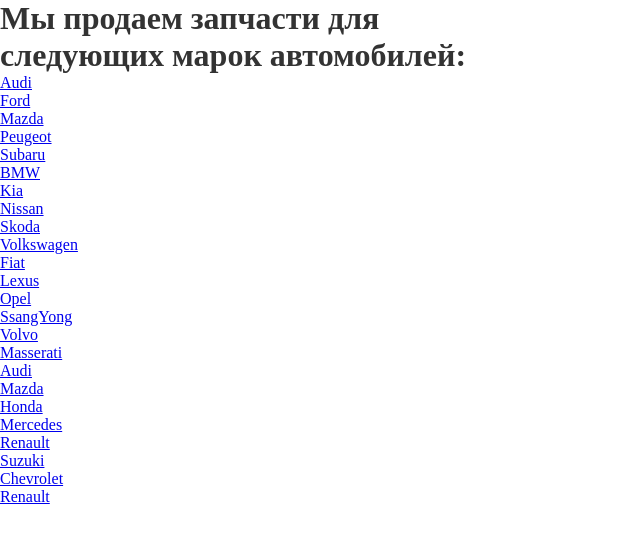
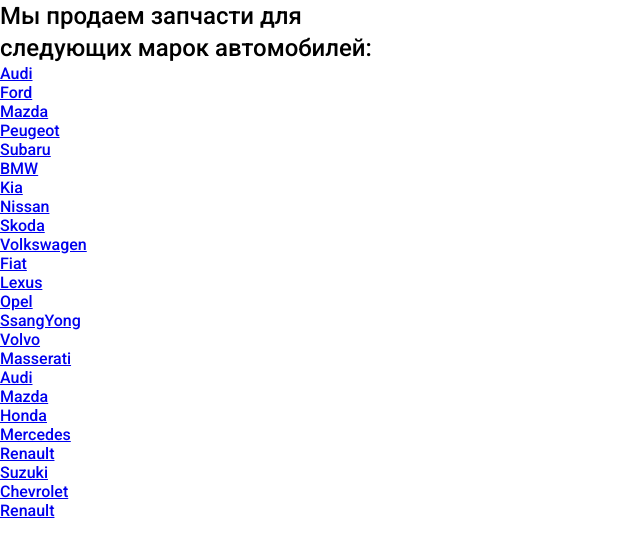
Before and after one commit to devshum/DOKUA-test, a website: page pug/index.pug in a window 1280 px wide. Shown: the whole page, without its empty margins (0-640 px from the left). Drawn offline with nearby package versions, Linux system fonts and the light colour scheme; files that its build step writes are made by us from their sources.

Commit message:
set a default font-size | styled h1 component

```diff
--- a/pug/index.pug
+++ b/pug/index.pug
@@ -4,6 +4,7 @@
         meta(charset="UTF-8")
         meta(name="viewport", content="width=device-width, initial-scale=1.0")
         link(rel="stylesheet", href="/css/main.css")
+        link(href="https://fonts.googleapis.com/css2?family=Roboto:wght@300;500&display=swap" rel="stylesheet")
         title DOKUA TEST
     body
      .brands-box(itemscope itemtype="https://schema.org/BreadcrumbList")
--- a/scss/base/_typography.scss
+++ b/scss/base/_typography.scss
@@ -1,5 +1,12 @@
 body {
-  // font-family: ;
+  font-family: "Roboto", sans-serif;
   font-size: $default-font-size; // 16px // 1rem = 10px
   color: $color-primary;
 }
+
+.heading-primary {
+  line-height: 3.2rem;
+  color: $color-black;
+  font-weight: 500;
+  font-size: 2.4rem;
+}
--- /dev/null
+++ b/scss/layouts/_container.scss
@@ -0,0 +1,2 @@
+.container {
+}
```
Also changed, not shown: css/main.css, index.html.
